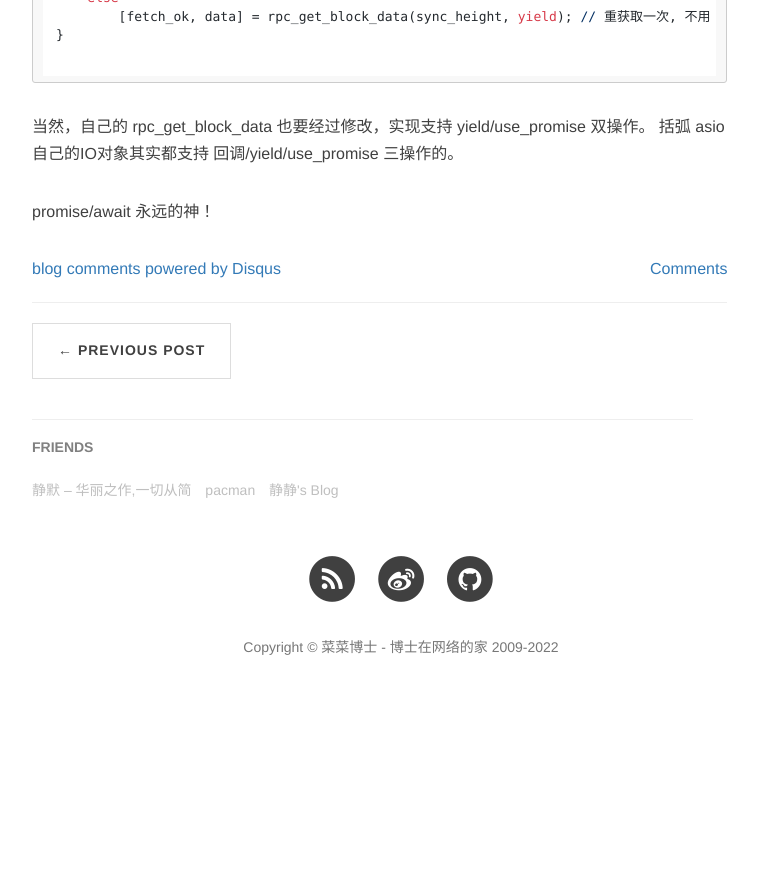
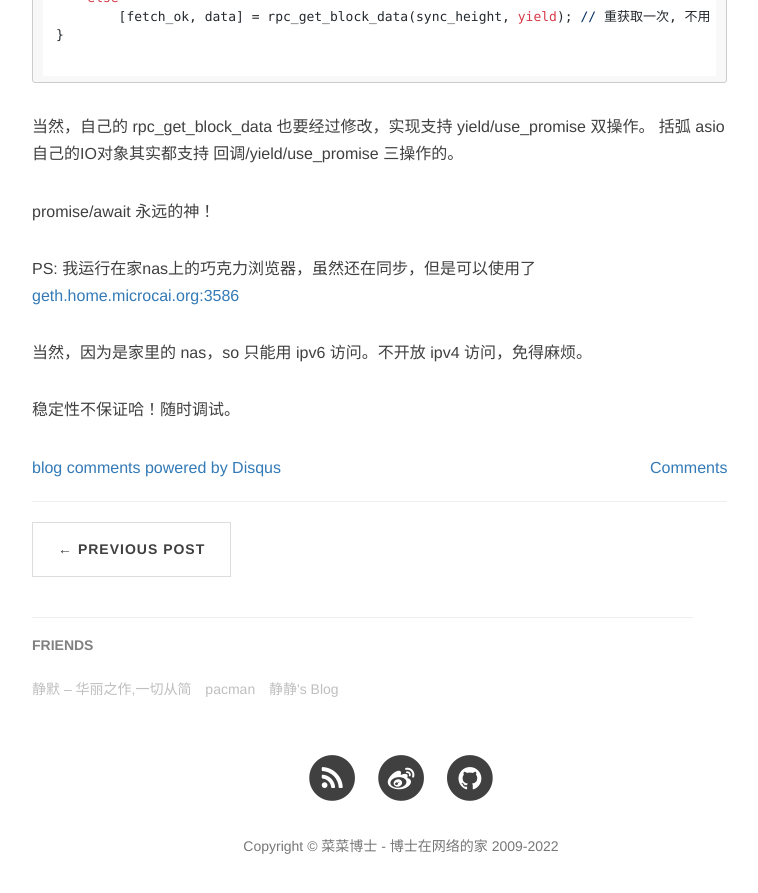
Before and after one commit to microcai/microcai.github.io, a Jekyll site: the page built from _posts/2022-02-04-asio-promise-yyds.md, in a window 1280 px wide and 900 px high, scrolled down 4026 px. Shown: the top 893 px of the window, without its empty margins (239-997 px from the left). Built offline with Jekyll 4.4.1, drawn with Linux system fonts in a browser that asks for light colours; nearby versions of some CDN libraries; comment, search, counter and statistics services are not loaded; before the commit the page ends 4751 px from its top, so only the background shows below that.

Commit message:
(⊙﹏⊙)

```diff
--- a/_posts/2022-02-04-asio-promise-yyds.md
+++ b/_posts/2022-02-04-asio-promise-yyds.md
@@ -134,3 +134,9 @@ for (; sync_height < await rpc.get_blockheight();)
 
 
 promise/await 永远的神！
+
+PS: 我运行在家nas上的巧克力浏览器，虽然还在同步，但是可以使用了 [geth.home.microcai.org:3586](http://geth.home.microcai.org:3586/)
+
+当然，因为是家里的 nas，so 只能用 ipv6 访问。不开放 ipv4 访问，免得麻烦。
+
+稳定性不保证哈！随时调试。
```
